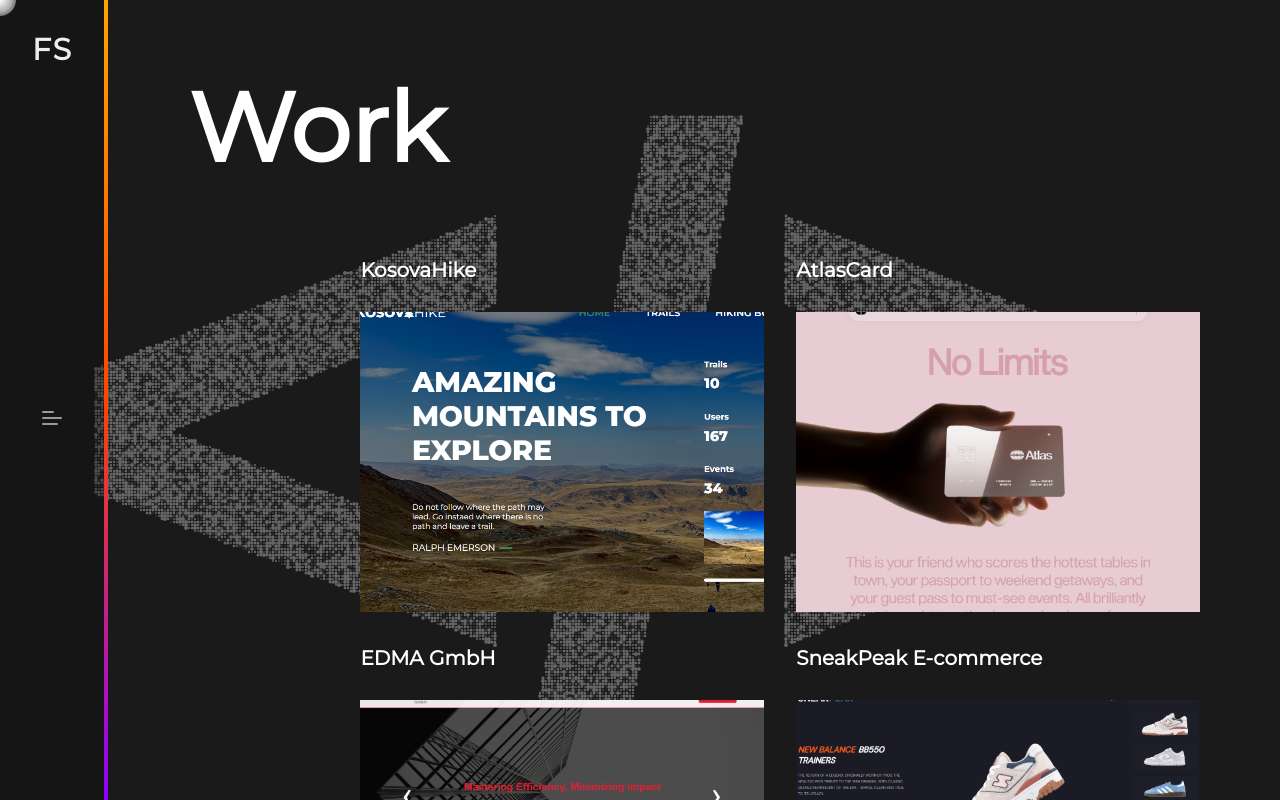
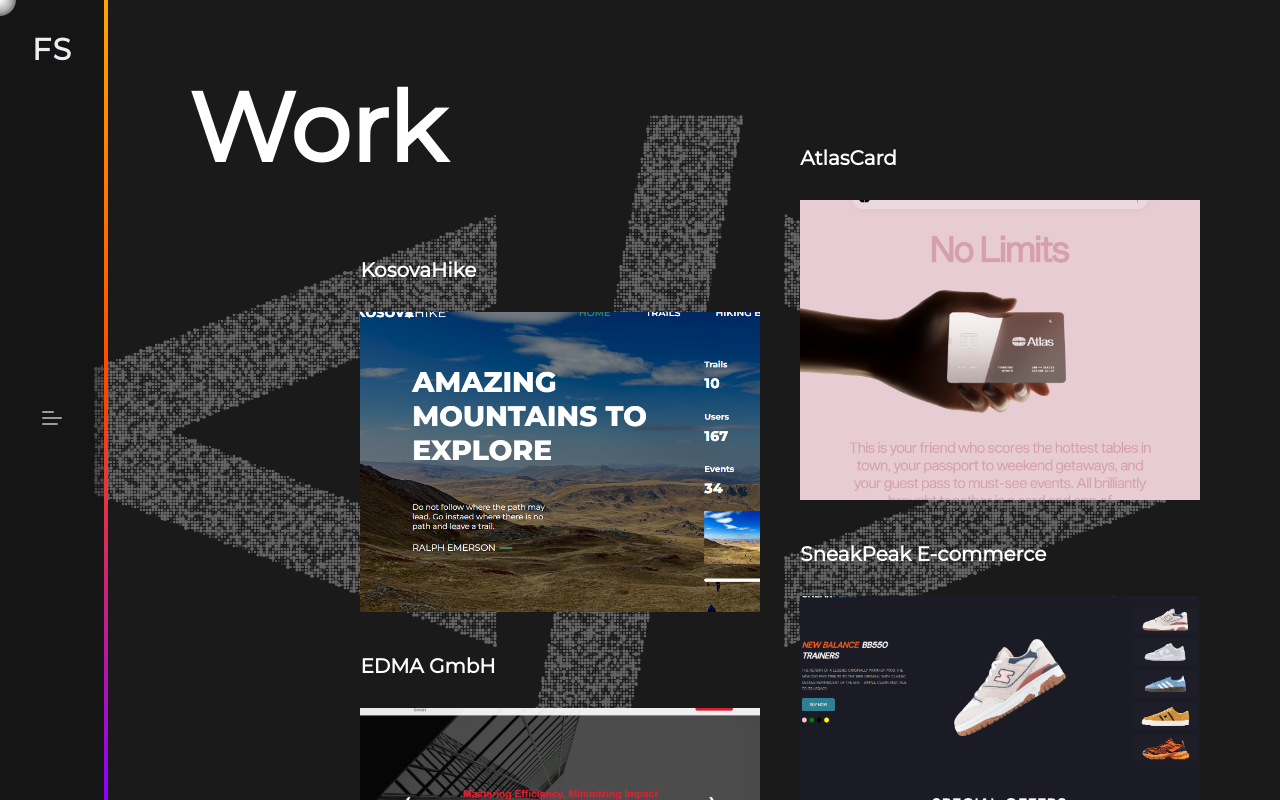
Before and after one commit to Fjolla2002/portfolio-FS, a Vue app: page /work in a window 1280 px wide. Built offline with nearby package versions, Linux system fonts and the light colour scheme.

Commit message:
style change

```diff
--- a/src/views/WorkView.vue
+++ b/src/views/WorkView.vue
@@ -5,8 +5,13 @@
 <template>
   <div class="p-20 flex flex-col items-start justify-start w-full">
     <h2 class="text-8xl text-baseWhite font-extrabold">Work</h2>
-    <div class="w-[83%] ml-auto grid grid-cols-2 gap-8 mt-20">
-      <div v-for="item in work" class="group">
+    <div class="w-[83%] ml-auto grid grid-cols-2 gap-10 mt-20">
+      <div
+        v-for="(item, index) in work"
+        :key="index"
+        :class="{ '-mt-28': (index + 1) % 2 === 0 }"
+        class="group"
+      >
         <h5
           class="text-xl text-baseWhite font-bold relative inline-block after:content-[''] after:absolute after:left-0 after:bottom-0 after:h-0.5 after:bg-baseWhite after:transition-width after:duration-300 after:ease-in-out after:w-0 group-hover:after:w-full"
         >
```
